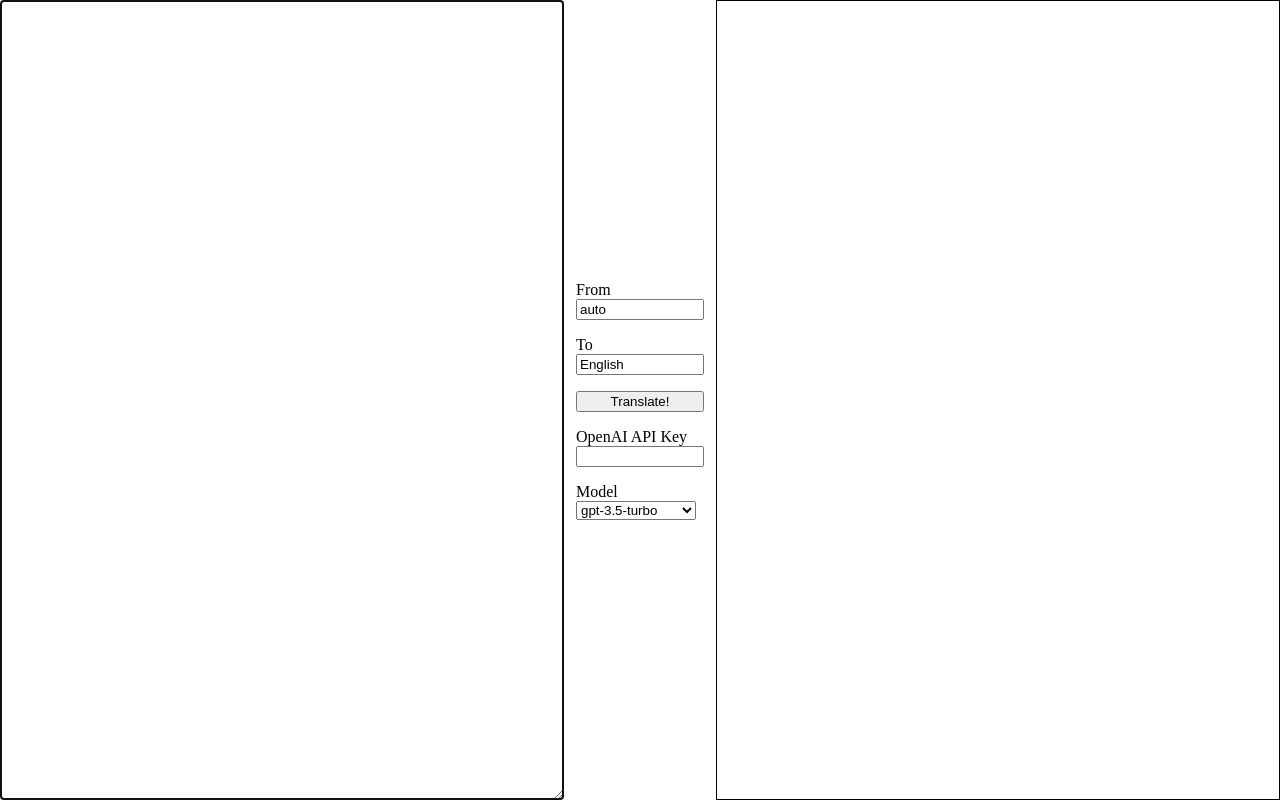
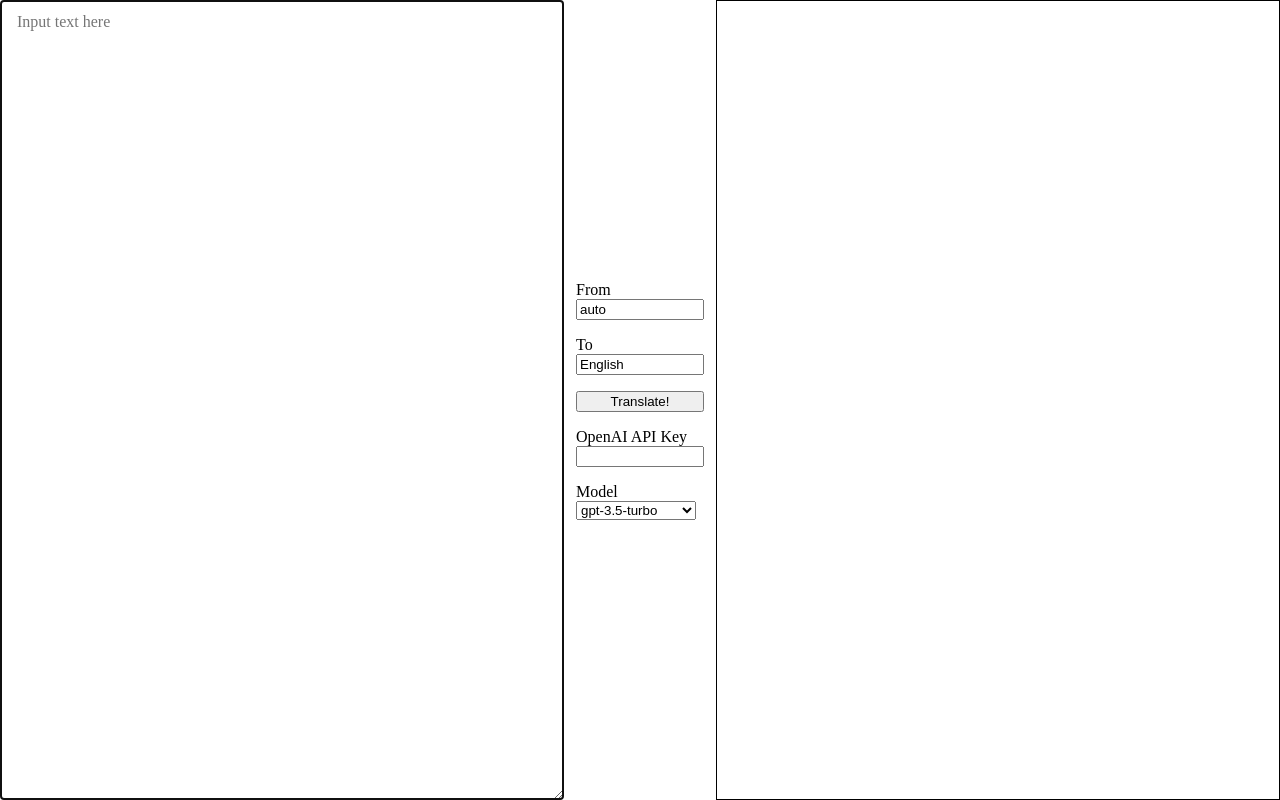
Before and after one commit to macrat/super-translator, a Svelte app: page / in a window 1280 px wide. Built offline with nearby package versions, Linux system fonts and the light colour scheme.

Commit message:
feat: add placeholder

```diff
--- a/src/App.svelte
+++ b/src/App.svelte
@@ -107,7 +107,7 @@
 </script>
 
 <main>
-  <textarea bind:value={input} autofocus bind:this={fromElm} on:scroll={syncScroll(fromElm, toElm)} />
+  <textarea bind:value={input} autofocus bind:this={fromElm} on:scroll={syncScroll(fromElm, toElm)} placeholder="Input text here" />
   <form on:submit|preventDefault={() => run(true)}>
     <label>From<input bind:value={from} autocomplete="on" list="languages" on:change={saveSettings} /></label>
     <label>To<input bind:value={to} autocomplete="on" list="languages" on:change={saveSettings} /></label>
```
